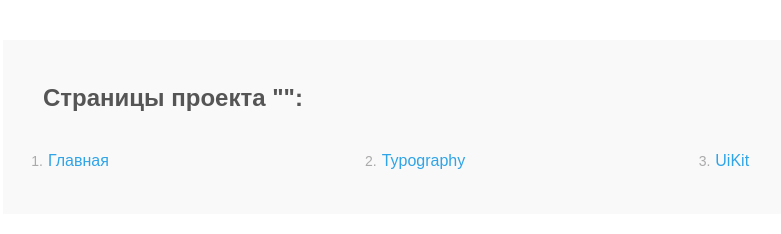
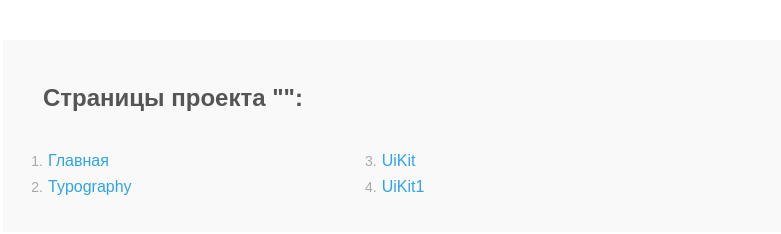
Before and after one commit to azica/liconka.github.io, a plain HTML site: page index.html in a window 1280 px wide. Shown: the whole page, without its empty margins (117-898 px from the left). Drawn offline with Linux system fonts and the light colour scheme.

Commit message:
Update index.html

```diff
--- a/index.html
+++ b/index.html
@@ -20,6 +20,7 @@
         <li><a class="done" href="main.html" target="_blank">Главная</a></li>
         <li><a class="done" href="typography.html" target="_blank">Typography</a></li>
         <li><a class="done" href="uikit.html" target="_blank">UiKit</a></li>
+        <li><a class="done" href="uikit.html" target="_blank">UiKit1</a></li>
       </ol>
     </div>
   </body>
```
